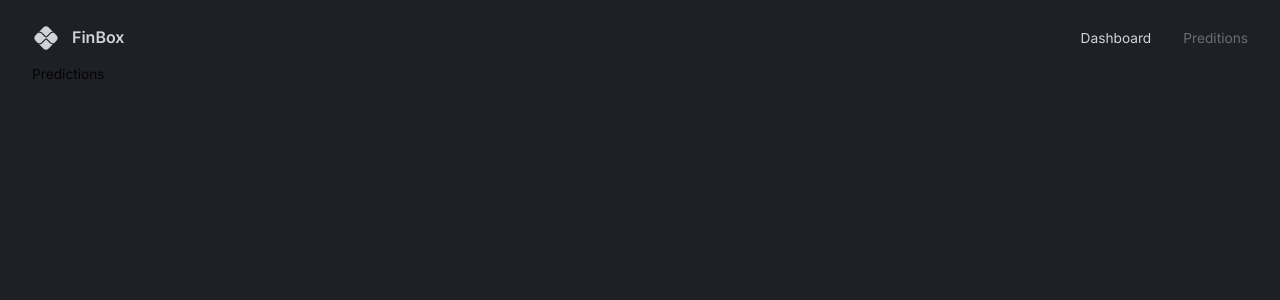
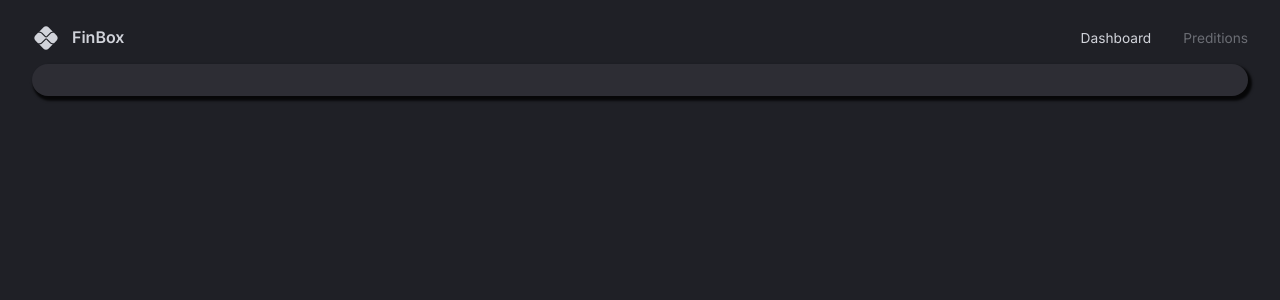
Before and after one commit to AdityaJamdade/finance-dashboard, a React (Vite) app: page /predictions in a window 1280 px wide. Shown: the top 300 px of the page. Built offline with nearby package versions, Linux system fonts and the light colour scheme; no server answers.

Commit message:
added base layout for predictions page

```diff
--- a/src/scenes/predictions/index.tsx
+++ b/src/scenes/predictions/index.tsx
@@ -1,10 +1,23 @@
+import DashboardBox from "@/components/DashboardBox";
+import { useGetKpisQuery } from "@/state/api";
 import { useTheme } from "@mui/material";
+import { useState } from "react";
 
 type Props = {};
 
 const Predictions = (props: Props) => {
   const { palette } = useTheme();
-  return <div>Predictions</div>;
+  const [isPredictions, setIsPredictions] = useState(false);
+  const { data: kpiData } = useGetKpisQuery();
+
+  return (
+    <DashboardBox
+      width="100%"
+      height="100%"
+      p="1rem"
+      overflow="hidden"
+    ></DashboardBox>
+  );
 };
 
 export default Predictions;
```
